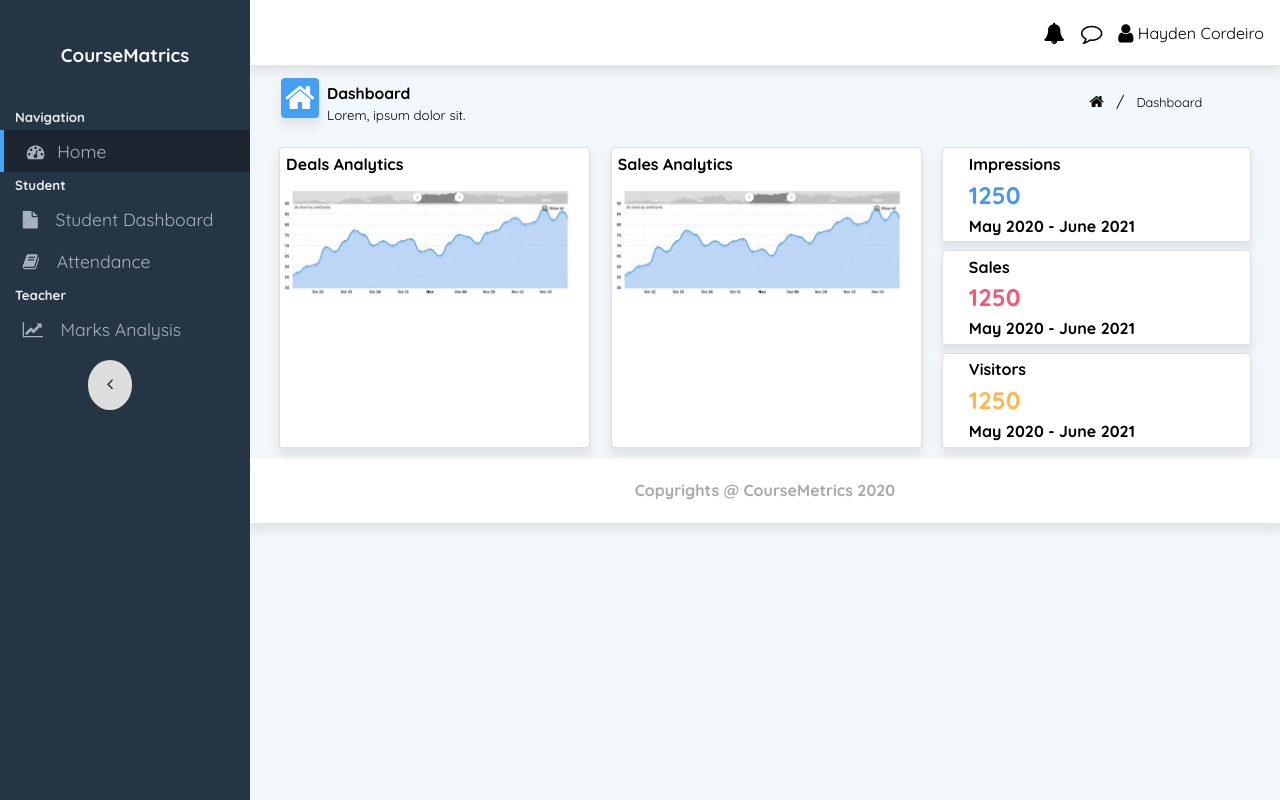
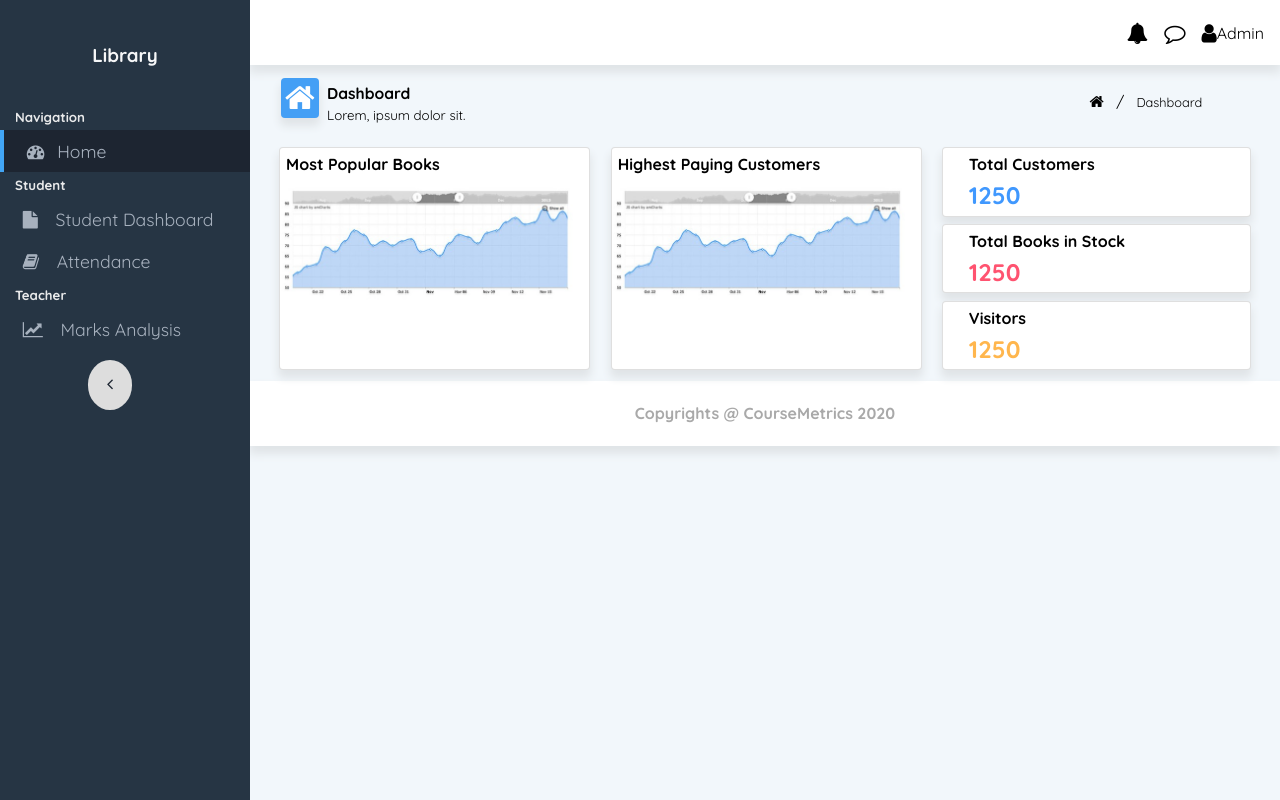
Before and after one commit to vinay18-2/flask-library-app, a Flask app: template templates/index.html in a window 1280 px wide. Run offline with Flask 2, Linux system fonts and the light colour scheme; the template is opened without the code that fills it, so the values that code supplies are empty.

Commit message:
UI changes

```diff
--- a/app.py
+++ b/app.py
@@ -3,23 +3,25 @@ from flask import Flask, render_template,request,redirect
 from flask_sqlalchemy import SQLAlchemy
 from datetime import datetime
 
-
-
 app = Flask(__name__)
 app.config['SQLALCHEMY_DATABASE_URI'] = 'sqlite:///library.db'
 db = SQLAlchemy(app)
 
-class BlogPost(db.Model):
-    id = db.Column(db.Integer, primary_key=True)
-    title = db.Column(db.String(100), nullable=False)
-    author = db.Column(db.String(25), nullable=False, default='N/A')
-    content = db.Column(db.Text, nullable=False)
-    date_posted = db.Column(db.DateTime, nullable=False,
-                            default=datetime.utcnow)
+
+class Books(db.Model):
+    bookID = db.Column(db.Integer, primary_key=True)
+    title = db.Column(db.String(255), nullable=False)
+    authors = db.Column(db.String(255), nullable=False)
+    stockQty = db.Column(db.Integer, nullable=False, default=0)
+    timesIssued = db.Column(db.Integer, nullable=False, default=0)
 
     def __repr__(self):
-        return 'Blog Post'+str(self.id)
+        return 'Book'+str(self.id)
 
+
+@app.route('/')
+def index():
+    return render_template('index.html')
 
 
 
@@ -47,7 +49,6 @@ def delete(id):
     return redirect('/posts')
 
 
-
 @app.route('/posts/edit/<int:id>',methods=['POST','GET'])
 def edit(id):
     if request.method=='POST':
@@ -63,7 +64,6 @@ def edit(id):
         return render_template('edit.html',post=post)
 
 
-
 @app.route('/posts/new',methods=['GET','POST'])
 def new_post():
     if request.method=='POST':
@@ -76,6 +76,5 @@ def new_post():
     else:
         return render_template('newPost.html')
 
-
 if __name__ == '__main__':
     app.run(debug=True)
--- a/templates/index.html
+++ b/templates/index.html
@@ -5,7 +5,7 @@
     <meta charset="UTF-8">
     <meta name="viewport" content="width=device-width, initial-scale=1.0">
     <title>CourseMetrics</title>
-    <link rel="stylesheet" href="css/style.css">
+    <link rel="stylesheet" href="{{ url_for('static',filename='css/style.css') }}">
     <link rel="stylesheet" href="https://stackpath.bootstrapcdn.com/font-awesome/4.7.0/css/font-awesome.min.css"
         integrity="sha384-wvfXpqpZZVQGK6TAh5PVlGOfQNHSoD2xbE+QkPxCAFlNEevoEH3Sl0sibVcOQVnN" crossorigin="anonymous">
     <link
@@ -18,7 +18,7 @@
 
 <body>
     <div id="mySidenav" class="sidenav">
-        <h3 class="logo">CourseMatrics</h3>
+        <h3 class="logo">Library</h3>
         <h5>Navigation</h5>
         <!-- <button class="dropdown-btn sidenav-active-link"><span><i class="fa fa-tachometer"></i> Dashboard</span><span><i
                     class="fa fa-angle-down fa-lg" style="float: right;"></i></span> </button>
@@ -88,7 +88,7 @@
                 <li><i class="fa fa-bell fa-lg"></i></li>
                 <li><i class="fa fa-comment-o fa-lg"></i></li>
 
-                <li><i class="fa fa-user fa-lg"></i> Hayden Cordeiro</li>
+                <li><i class="fa fa-user fa-lg"></i>Admin</li>
 
 
 
@@ -119,32 +119,32 @@
 
             <div class="flexContainer">
                 <div class="flex-50 chartCard card" style="flex: 0 0 30%;">
-                    <h4><strong>Deals Analytics</strong></h4>
+                    <h4><strong>Most Popular Books</strong></h4>
                     <div style="width: 95%;">
                         <img src="chart.jpg" style="width:100%;">
                     </div>
                 </div>
                 <div class="flex-50 chartCard card" style="flex: 0 0 30%;">
-                    <h4><strong>Sales Analytics</strong></h4>
+                    <h4><strong>Highest Paying Customers</strong></h4>
                     <div style="width: 95%;">
                         <img src="chart.jpg" style="width:100%;">
                     </div>
                 </div>
                 <div class="flex-40 verticalFlex" style="flex: 0 0 30%;">
                     <div class="card verticalFlexItem" style="margin-bottom: 1.5%;">
-                        <h6>Impressions</h6>
+                        <h6>Total Customers</h6>
                         <h3 style="color: #4098FE;">1250</h3>
-                        <h5>May 2020 - June 2021</h5>
+                        <!-- <h5>May 2020 - June 2021</h5> -->
                     </div>
                     <div class="card verticalFlexItem" style="margin-bottom: 1%; margin-top:1%;">
-                        <h6>Sales</h6>
+                        <h6>Total Books in Stock</h6>
                         <h3 style="color: #FF5370;">1250</h3>
-                        <h5>May 2020 - June 2021</h5>
+                        <!-- <h5>May 2020 - June 2021</h5> -->
                     </div>
                     <div class="card verticalFlexItem" style="margin-top: 1.5%;">
                         <h6>Visitors</h6>
                         <h3 style="color: #FFB64D;">1250</h3>
-                        <h5>May 2020 - June 2021</h5>
+                        <!-- <h5>May 2020 - June 2021</h5> -->
                     </div>
 
                 </div>
@@ -156,7 +156,7 @@
             <h4>Copyrights @ CourseMetrics 2020</h4>
         </div>
     </div>
-    <script src="js/script.js"></script>
+    <script src="{{ url_for('static',filename='js/script.js') }}"></script>
 </body>
 
 </html>
```
